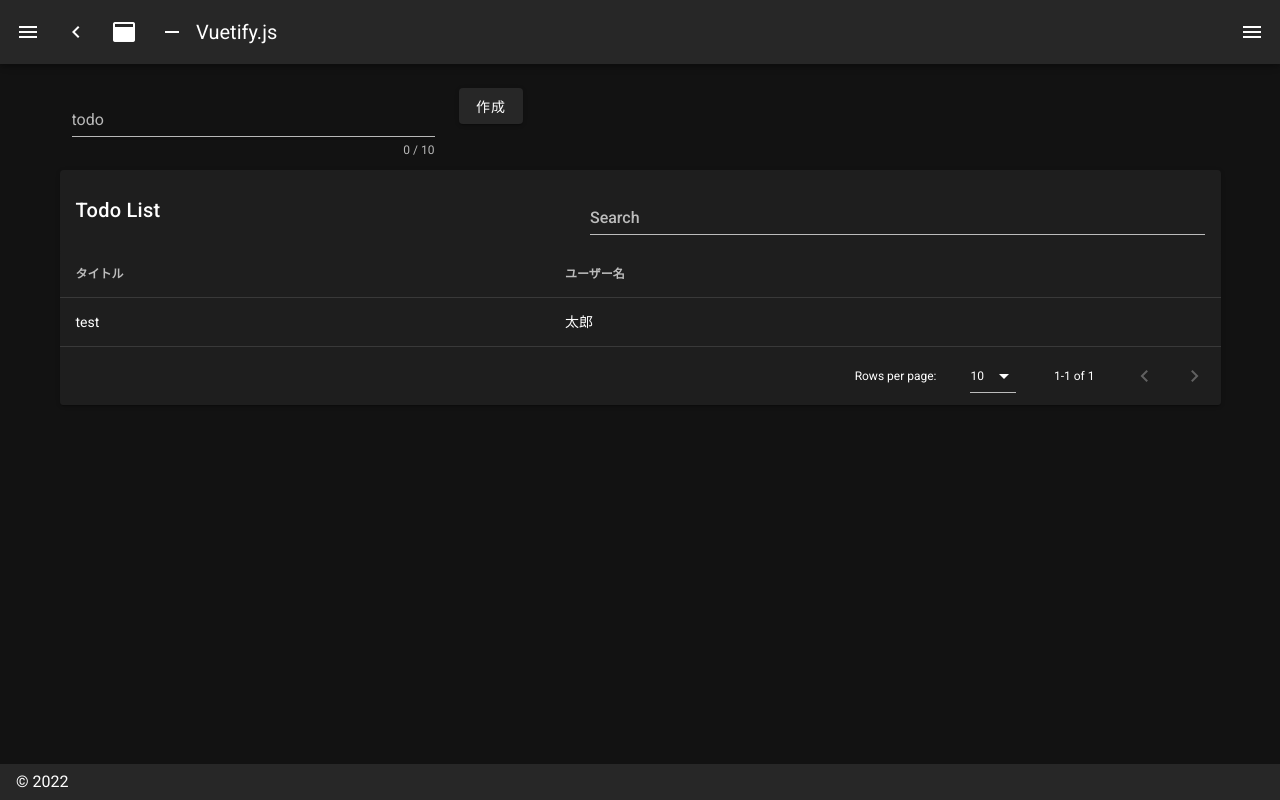
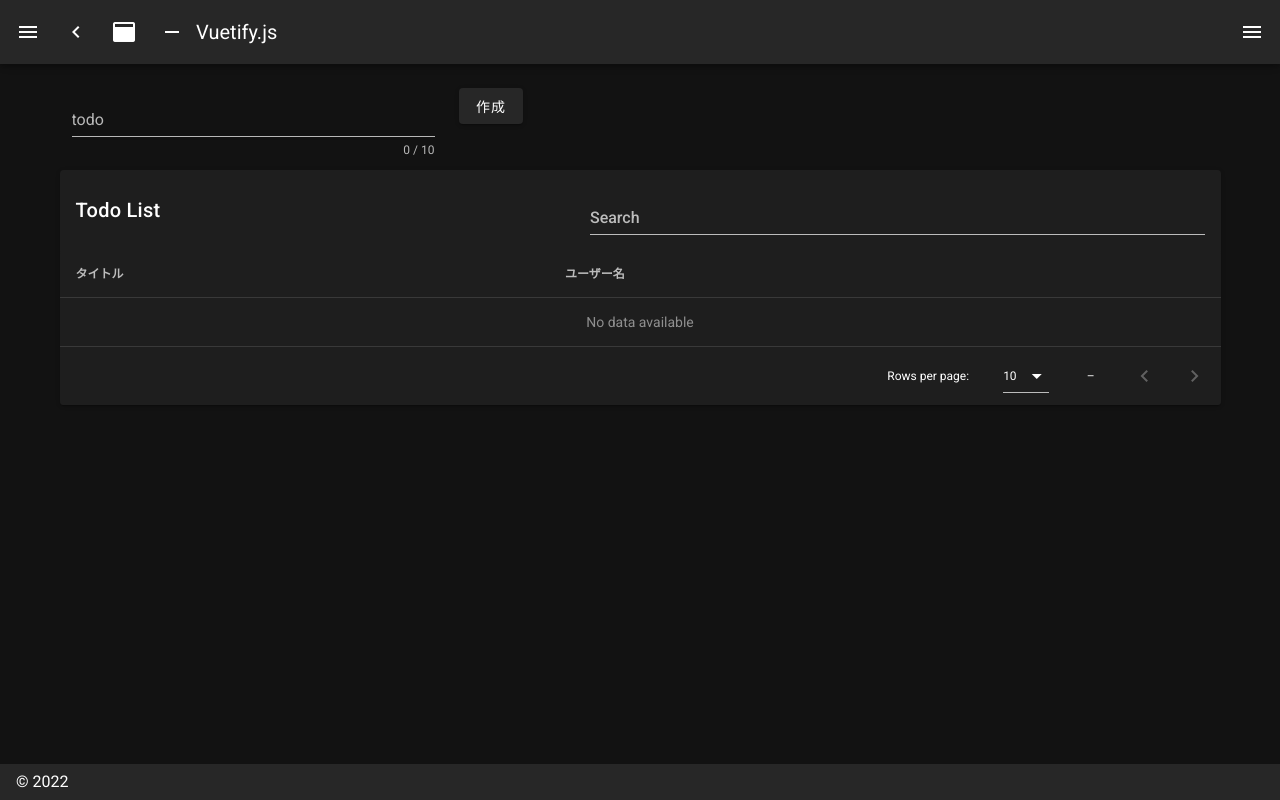
Before and after one commit to jun-sugawara/rails-nuxt-vue, a Nuxt app in the folder front/: page / in a window 1280 px wide. Built offline with nearby package versions, Linux system fonts and the light colour scheme.

Commit message:
todo入力から保存までのコンポーネント間の流れを実装

```diff
--- a/front/components/AddTodo.vue
+++ b/front/components/AddTodo.vue
@@ -22,6 +22,7 @@ export default {
   },
   methods: {
     handleSubmit() {
+      this.$emit("submit", this.title);
       this.title = "";
     }
   }
--- a/front/components/TodoList.vue
+++ b/front/components/TodoList.vue
@@ -11,14 +11,9 @@
 
 <script>
 export default {
+  props:["todos"],
   data() {
     return {
-      todos: [
-        {
-          title: "test",
-          username: "太郎"
-        }
-      ],
       search: "",
       headers: [
         {
```
